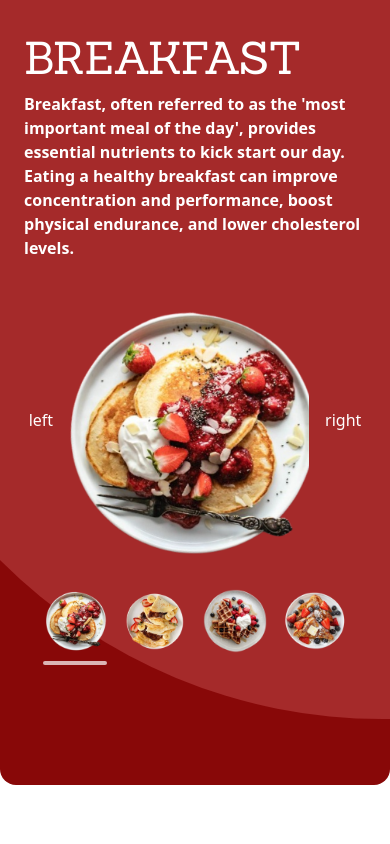
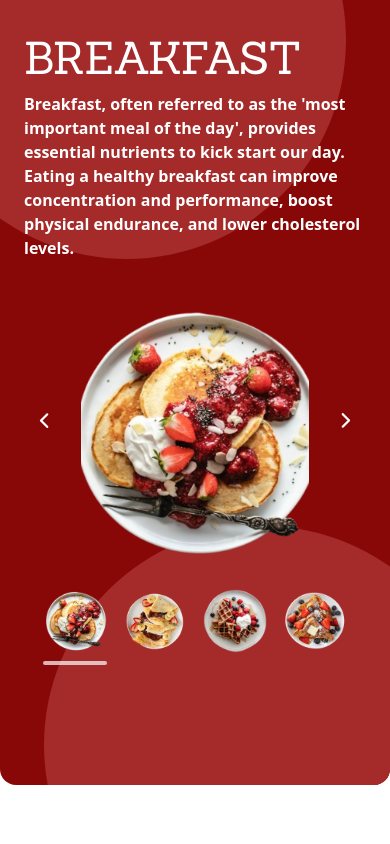
Before and after one commit to AbidHasanPiash/assessment-for-antopolis, a Next.js app: page / in a window 390 px wide. Shown: the top 844 px of the page. Built offline with nearby package versions, Linux system fonts and the light colour scheme; a web font is replaced by a local one.

Commit message:
UPDATE: hero fixed

```diff
--- a/components/section/Hero.jsx
+++ b/components/section/Hero.jsx
@@ -46,10 +46,21 @@ export default function Hero() {
         })
     };
 
+    // Function to go to the previous item
+    const handlePrevItem = () => {
+        setActiveItem((prev) => (prev === 0 ? totalItems - 1 : prev - 1));
+    };
+
+    // Function to go to the next item
+    const handleNextItem = () => {
+        setActiveItem((prev) => (prev === totalItems - 1 ? 0 : prev + 1));
+    }
+
     return (
         <section className='w-screen h-screen flex flex-col'>
             <div className={`relative w-full h-full flex flex-grow ${activeBg} rounded-b-2xl overflow-hidden`}>
-                <div className={`absolute -top-[360px] -left-[156.98px] h-[1079px] aspect-square ${activeBgSecond} rounded-full`} />
+                <div className={`absolute -top-[179px] md:-top-[360px] -left-[92.08px] md:-left-[156.98px] h-[437.61px] md:h-[1079px] aspect-square ${activeBgSecond} rounded-full`} />
+                <div className={`md:hidden absolute -bottom-[179px] -right-[92.08px] h-[437.61px] aspect-square ${activeBgSecond} rounded-full`} />
                 <div className="z-10 md:p-10 text-white md:space-y-32">
                     <h2 className="text-[32px] hidden md:block">RESTAURANT</h2>
 
@@ -64,7 +75,9 @@ export default function Hero() {
 
                                 {/* Mini Carousel */}
                                 <div className="mt-4 md:hidden flex w-full items-center justify-center space-x-4">
-                                    <button>left</button>
+                                    <button onClick={handlePrevItem} className='h-[41px] aspect-square rounded-full bg-primary flex items-center justify-center'>
+                                        <img src="/icons/left.png" alt="" />
+                                    </button>
                                     {/* Active Image */}
                                     <div className="mt-6">
                                         <Image
@@ -75,7 +88,9 @@ export default function Hero() {
                                             className="h-[265.86px] aspect-square object-cover mx-auto"
                                         />
                                     </div>
-                                    <button>right</button>
+                                    <button onClick={handleNextItem} className='h-[41px] aspect-square rounded-full bg-primary flex items-center justify-center'>
+                                    <img src="/icons/right.png" alt="" />
+                                    </button>
                                 </div>
 
                                 {/* Buttons to change active item */}
```
Also changed, not shown: public/icons/left.png (added), public/icons/right.png (added).
